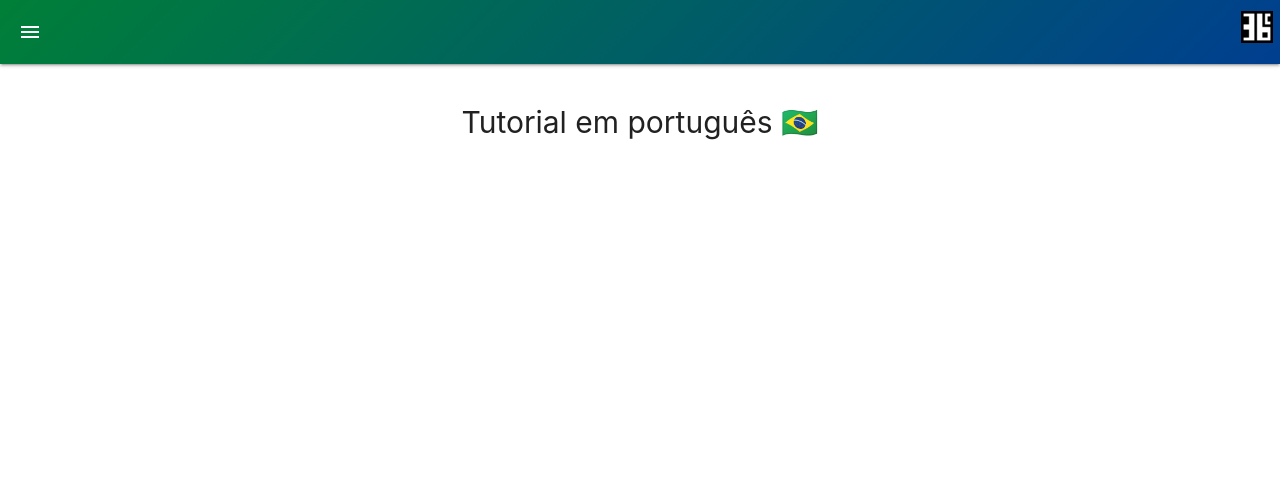
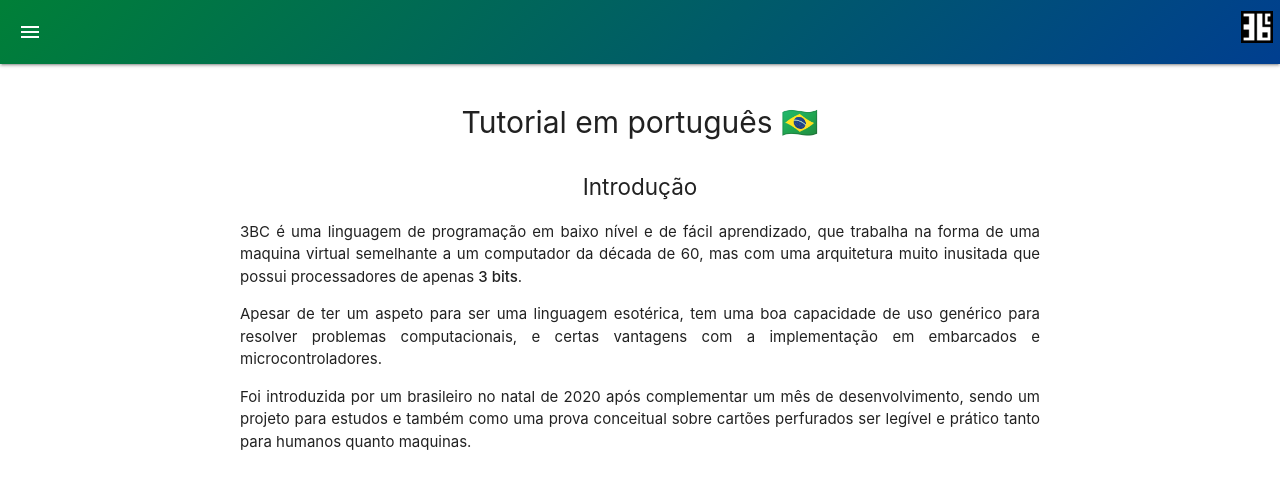
Before and after one commit to RodrigoDornelles/3bc-lang, a Jekyll site: the page built from docs/tutorial-pt-br.md, in a window 1280 px wide. Shown: the top 489 px of the page. Built offline with Jekyll 4.4.1, drawn with Linux system fonts in a browser that asks for light colours; nearby versions of some CDN libraries; emoji names are drawn with the system emoji font; our own code applies the rules of GitHub Pages for plain Markdown files.

Commit message:
add introducao [ci skip]

```diff
--- a/docs/tutorial-pt-br.md
+++ b/docs/tutorial-pt-br.md
@@ -1,2 +1,10 @@
 Tutorial em português :brazil:
 ==============================
+
+Introdução
+----------
+3BC é uma linguagem de programação em baixo nível e de fácil aprendizado, que trabalha na forma de uma maquina virtual semelhante a um computador da década de 60, mas com uma arquitetura muito inusitada que possui processadores de apenas **3 bits**.
+
+Apesar de ter um aspeto para ser uma linguagem esotérica, tem uma boa capacidade de uso genérico para resolver problemas computacionais, e certas vantagens com a implementação em embarcados e microcontroladores.
+
+Foi introduzida por um brasileiro no natal de 2020 após complementar um mês de desenvolvimento, sendo um projeto para estudos e também como uma prova conceitual sobre cartões perfurados ser legível e prático tanto para humanos quanto maquinas.
```
